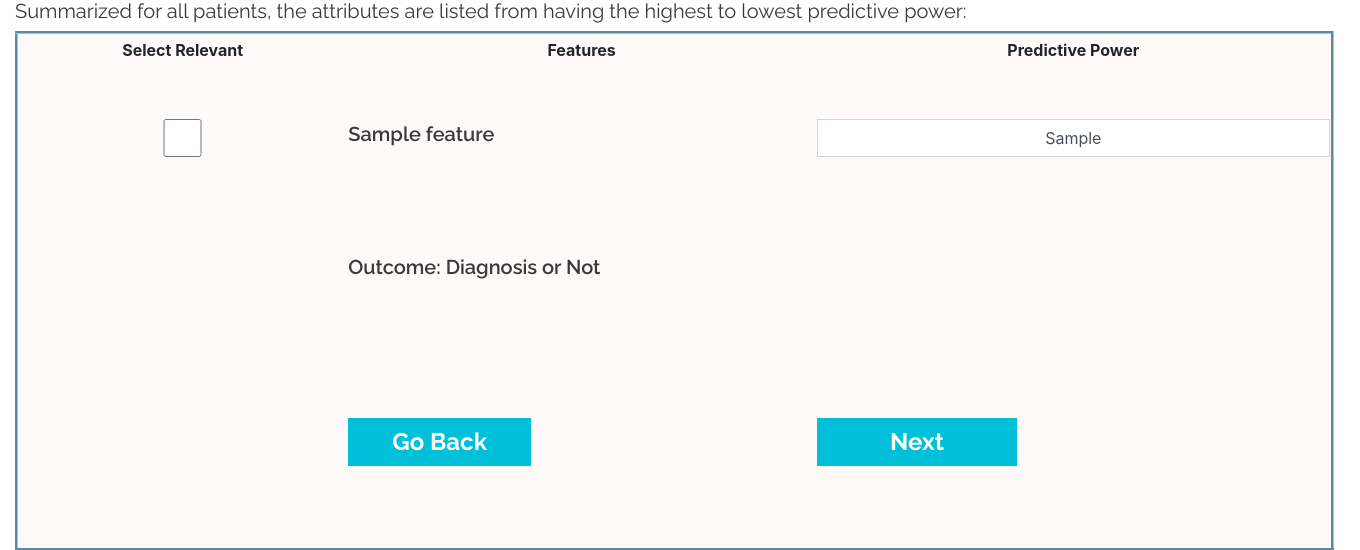
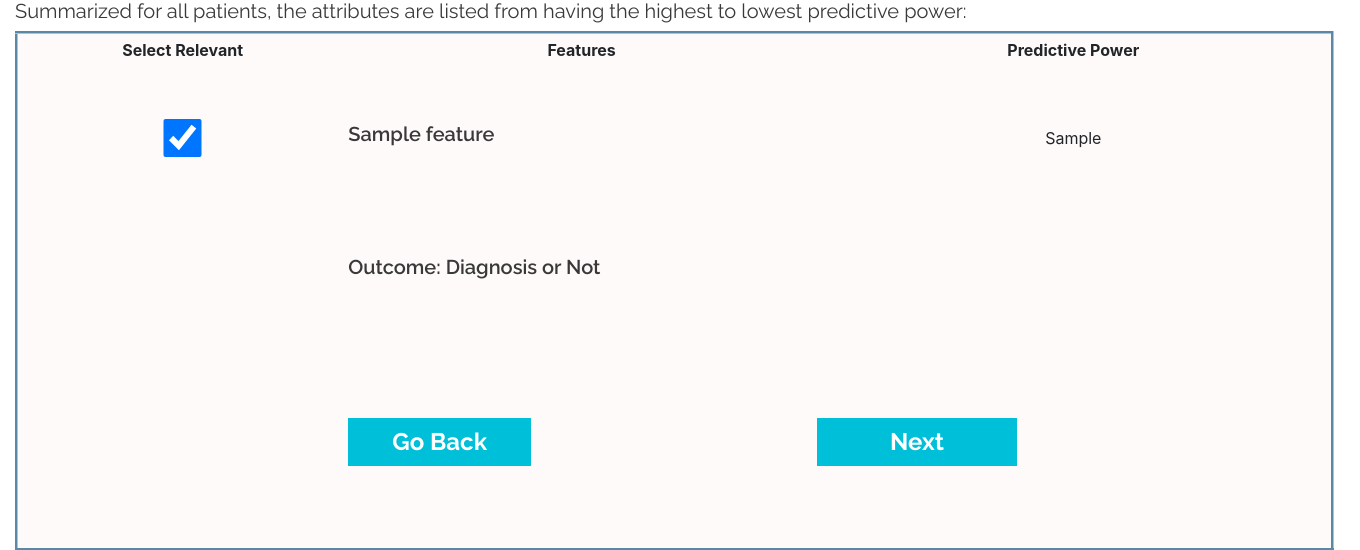
Before and after one commit to kipod/eleza, a Flask app: template app/templates/select_features.html in a window 1360 px wide. Shown: the part 445-995 px from the top of the page. Run offline with Flask 2, Linux system fonts and the light colour scheme; tables that the repository leaves empty hold one stand-in row (values such as "Sample post"); the template is opened without the code that fills it: values that come from a table or form of the project are taken from there, most other values are stand-ins (such as "Sample title", 1, 10 or a date in 2020); some libraries are stand-ins or nearby versions.

Commit message:
all_features_checkboxes_selected

```diff
--- a/app/templates/financial_select_features.html
+++ b/app/templates/financial_select_features.html
@@ -40,7 +40,7 @@
                 <td style="text-align:justify;"><h5>{{feature.name}}</h5></td>
                 <td><div style="text-align: left;"><h5>{{pred_pow[feature.name]}}</h5></div></td>
                 {% else %}
-                <td style="text-align:center;"><div><input class="form-control" type="checkbox" name="{{feature.name}}"></div></td>
+                <td style="text-align:center;"><div><input class="form-control" type="checkbox" checked name="{{feature.name}}"></div></td>
                 <td style="text-align:justify;"><h5>{{feature.name}}</h5></td>
                 <td><div style="text-align: left;"><h5>{{pred_pow[feature.name]}}</h5></div></td>
                 {% endif %}
--- a/app/templates/select_features.html
+++ b/app/templates/select_features.html
@@ -36,13 +36,13 @@
             {% for feature in features %}
             <tr>
                 {% if feature.name == 'Age' %}
-                <td style="text-align:center;"><div><input class="form-control" type="checkbox"  checked name="{{feature.name}}" onclick="return false;"></div></td>
+                <td style="text-align:center;"><div><input class="form-control" type="checkbox" checked name="{{feature.name}}" onclick="return false;"></div></td>
                 <td style="text-align:justify;"><h5 class="bold_text_default">{{feature.name}}</h5></td>
                 <td><div class="form-control" style="text-align: center;">{{pred_pow[feature.name]}}</div></td>
                 {% else %}
-                <td style="text-align:center;"><div><input class="form-control" type="checkbox" name="{{feature.name}}"></div></td>
+                <td style="text-align:center;"><div><input class="form-control" type="checkbox" checked name="{{feature.name}}"></div></td>
                 <td style="text-align:justify;"><h5 class="bold_text_default">{{feature.name}}</h5></td>
-                <td><div class="form-control" style="text-align: center;">{{pred_pow[feature.name]}}</div></td>
+                <td><div style="text-align: center;">{{pred_pow[feature.name]}}</div></td>
                 {% endif %}
             </tr>
             {% endfor %}
```
